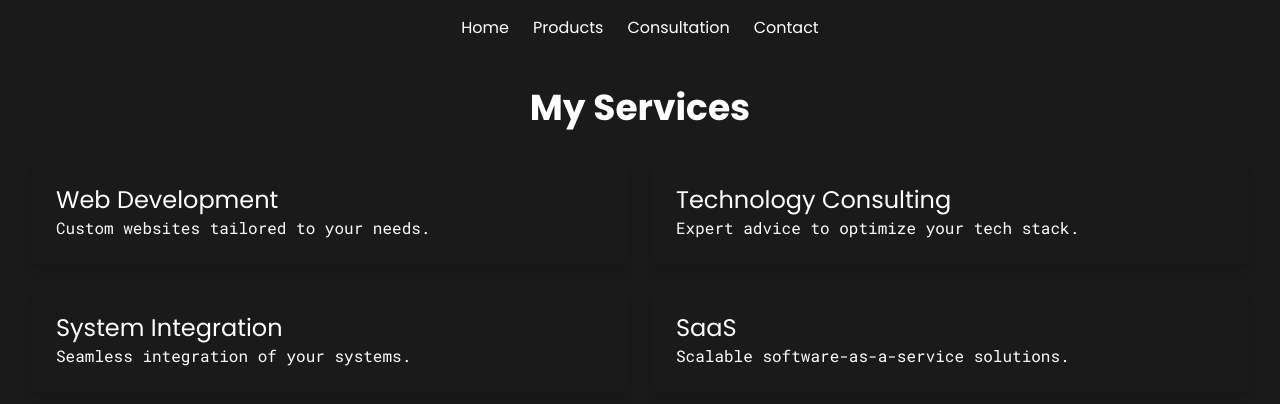
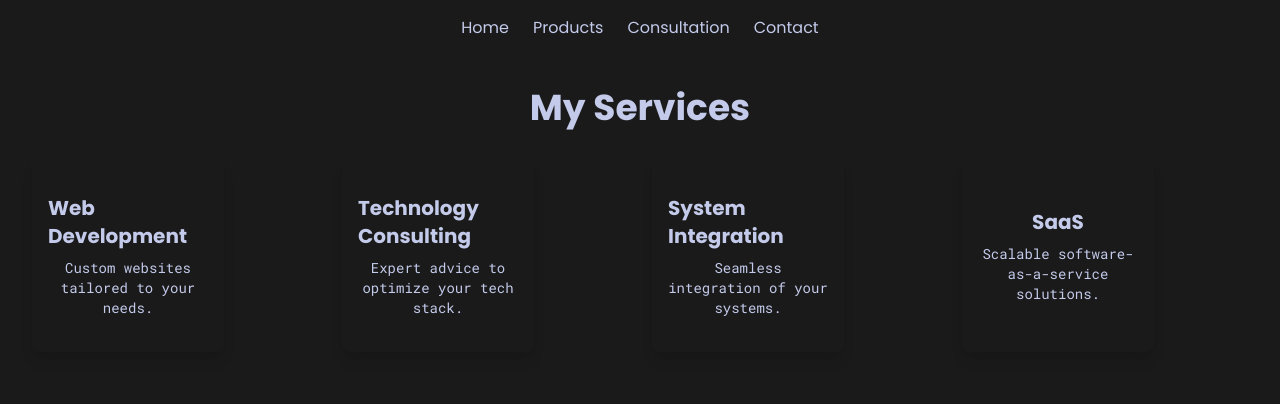
Before and after one commit to Cathy-45/cathy-portfolio, a React (Vite) app in the folder frontend/: page /products in a window 1280 px wide. Shown: the top 404 px of the page. Built offline with nearby package versions, Linux system fonts and the light colour scheme.

Commit message:
configured tailwind in vite config.js worked on styles for product.jsx nav bar and home page index.css

```diff
--- a/frontend/package.json
+++ b/frontend/package.json
@@ -22,7 +22,7 @@
     "@types/react": "^19.1.8",
     "@types/react-dom": "^19.1.6",
     "@vitejs/plugin-react": "^4.6.0",
-    "autoprefixer": "^9.8.8",
+    "autoprefixer": "^10.4.21",
     "eslint": "^9.30.1",
     "eslint-plugin-react-hooks": "^5.2.0",
     "eslint-plugin-react-refresh": "^0.4.20",
--- a/frontend/src/components/Home.jsx
+++ b/frontend/src/components/Home.jsx
@@ -3,10 +3,10 @@ import React from 'react';
 const Home = () => {
   return (
     <section className="min-h-screen flex flex-col items-center justify-center bg-[#1a1a1a] text-white">
-      <h1 className="text-5xl font-poppins font-bold mb-4">
-        Hi, I'm Cathy, Maiden Software Engineer
+      <h1 className="text-5xl font-poppins font-bold mb-4 text-[#374151]">
+        Hi, I'm Cathy,  A Maiden Software Engineer
       </h1>
-      <p className="text-xl font-roboto mb-8">
+      <p className="text-2xl font-roboto mb-8 text-[#9ca3af]">
         Passionate about building innovative solutions for the digital world.
       </p>
       <div className="text-6xl animate-wave">👋</div>
--- a/frontend/src/components/Navbar.jsx
+++ b/frontend/src/components/Navbar.jsx
@@ -3,11 +3,11 @@ import { NavLink } from 'react-router-dom';
 const Navbar = () => {
   return (
     <nav className="bg-[#1a1a1a] p-4 sticky top-0 z-10">
-      <ul className="flex space-x-6 justify-center text-white font-poppins">
-        <li><NavLink to="/" className="hover:text-[#ff6f61] data-[active=true]:text-[#ff6f61]">Home</NavLink></li>
-        <li><NavLink to="/products" className="hover:text-[#ff6f61] data-[active=true]:text-[#ff6f61]">Products</NavLink></li>
-        <li><NavLink to="/consultation" className="hover:text-[#ff6f61] data-[active=true]:text-[#ff6f61]">Consultation</NavLink></li>
-        <li><NavLink to="/contact" className="hover:text-[#ff6f61] data-[active=true]:text-[#ff6f61]">Contact</NavLink></li>
+      <ul className="flex space-x-6 justify-center text-gray font-poppins">
+        <li><NavLink to="/" className="hover:text-[#52525b] data-[active=true]:text-[#ff6f61]">Home</NavLink></li>
+        <li><NavLink to="/products" className="hover:text-[#52525b] data-[active=true]:text-[#ff6f61]">Products</NavLink></li>
+        <li><NavLink to="/consultation" className="hover:text-[#52525b] data-[active=true]:text-[#ff6f61]">Consultation</NavLink></li>
+        <li><NavLink to="/contact" className="hover:text-[#52525b] data-[active=true]:text-[#ff6f61]">Contact</NavLink></li>
       </ul>
     </nav>
   );
--- a/frontend/src/components/Products.jsx
+++ b/frontend/src/components/Products.jsx
@@ -9,13 +9,16 @@ const Products = () => {
   ];
 
   return (
-    <section className="min-h-screen bg-[#1a1a1a] text-white p-8">
-      <h2 className="text-4xl font-poppins font-bold mb-8 text-center">My Services</h2>
-      <div className="grid grid-cols-1 md:grid-cols-2 gap-6">
+    <section className="min-h-screen bg-[#1a1a1a] text-gray p-8">
+      <h2 className="text-4xl font-poppins font-bold mb-8 text-center text-coral">My Services</h2>
+      <div className="grid grid-cols-1 sm:grid-cols-2 lg:grid-cols-4 gap-6">
         {services.map(service => (
-          <div key={service.id} className="p-6 bg-[#2a2a2a] rounded-lg shadow-lg">
-            <h3 className="text-2xl font-poppins">{service.name}</h3>
-            <p className="font-roboto">{service.description}</p>
+          <div
+            key={service.id}
+            className="w-48 h-48 bg-[#4b5563] rounded-lg shadow-lg flex flex-col items-center justify-center p-4 hover:bg-[#3a3a3a] transition-colors"
+          >
+            <h3 className="text-xl font-poppins font-semibold text-coral mb-2">{service.name}</h3>
+            <p className="text-sm font-roboto text-green text-center">{service.description}</p>
           </div>
         ))}
       </div>
--- a/frontend/src/index.css
+++ b/frontend/src/index.css
@@ -1,14 +1,18 @@
 
 @import url('https://fonts.googleapis.com/css2?family=Poppins:wght@400;700&family=Roboto+Mono&display=swap');
+
+@import "tailwindcss";
+
 
 @tailwind base;
 @tailwind components;
 @tailwind utilities;
 
+
 body {
   margin: 0;
   background-color: #1a1a1a;
-  color: #ffffff;
+  color: #c3caea;
   font-family: 'Poppins', sans-serif;
 }
 
--- a/frontend/vite.config.js
+++ b/frontend/vite.config.js
@@ -1,7 +1,8 @@
 import { defineConfig } from 'vite'
 import react from '@vitejs/plugin-react'
+import tailwindcss from '@tailwindcss/vite';
 
 // https://vite.dev/config/
 export default defineConfig({
-  plugins: [react()],
+  plugins: [react(), tailwindcss()],
 })
```
Also changed, not shown: frontend/src/assets/cs.jpg (added), 1 other file (tests, documents, lock files or other folders).
